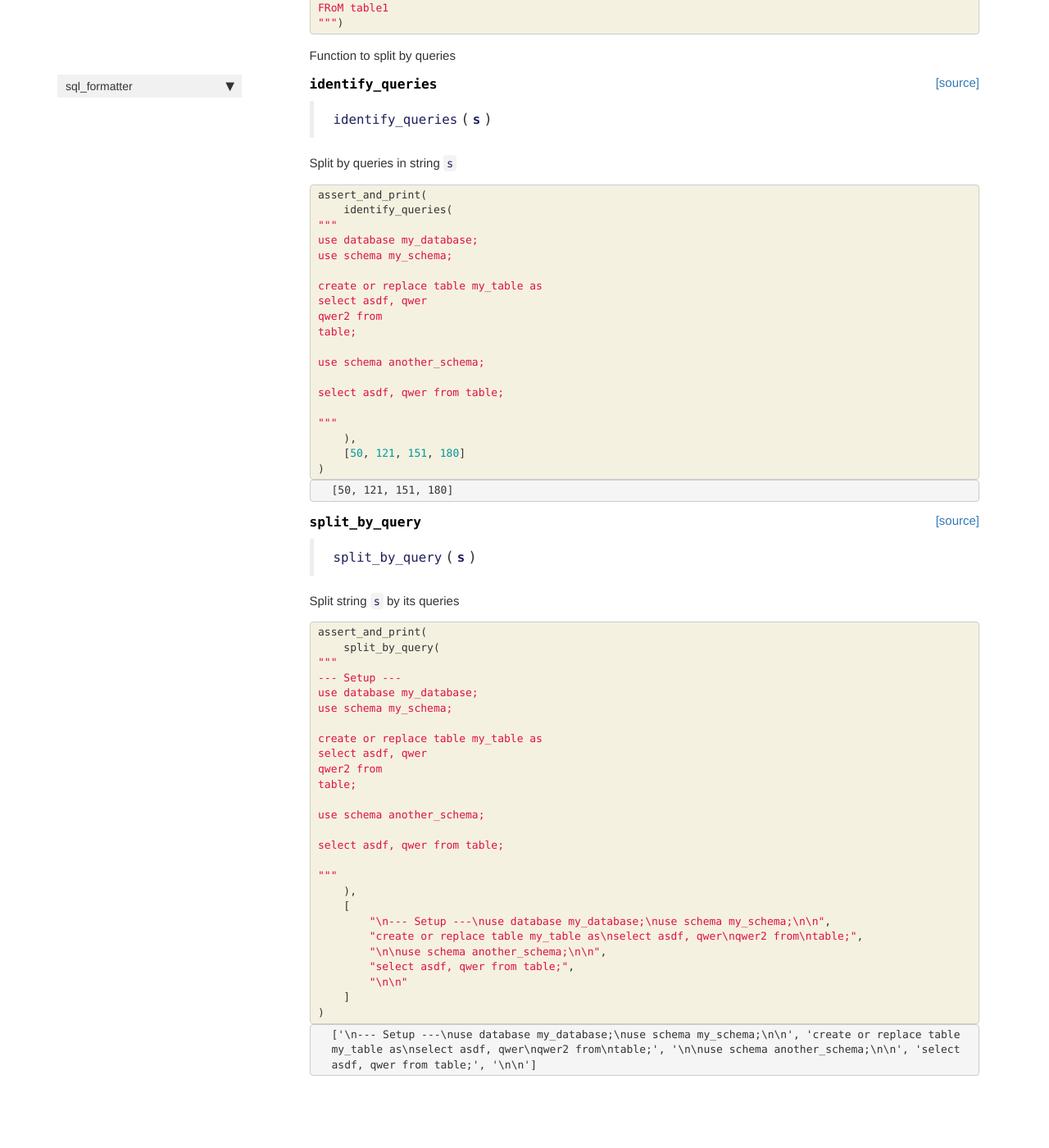
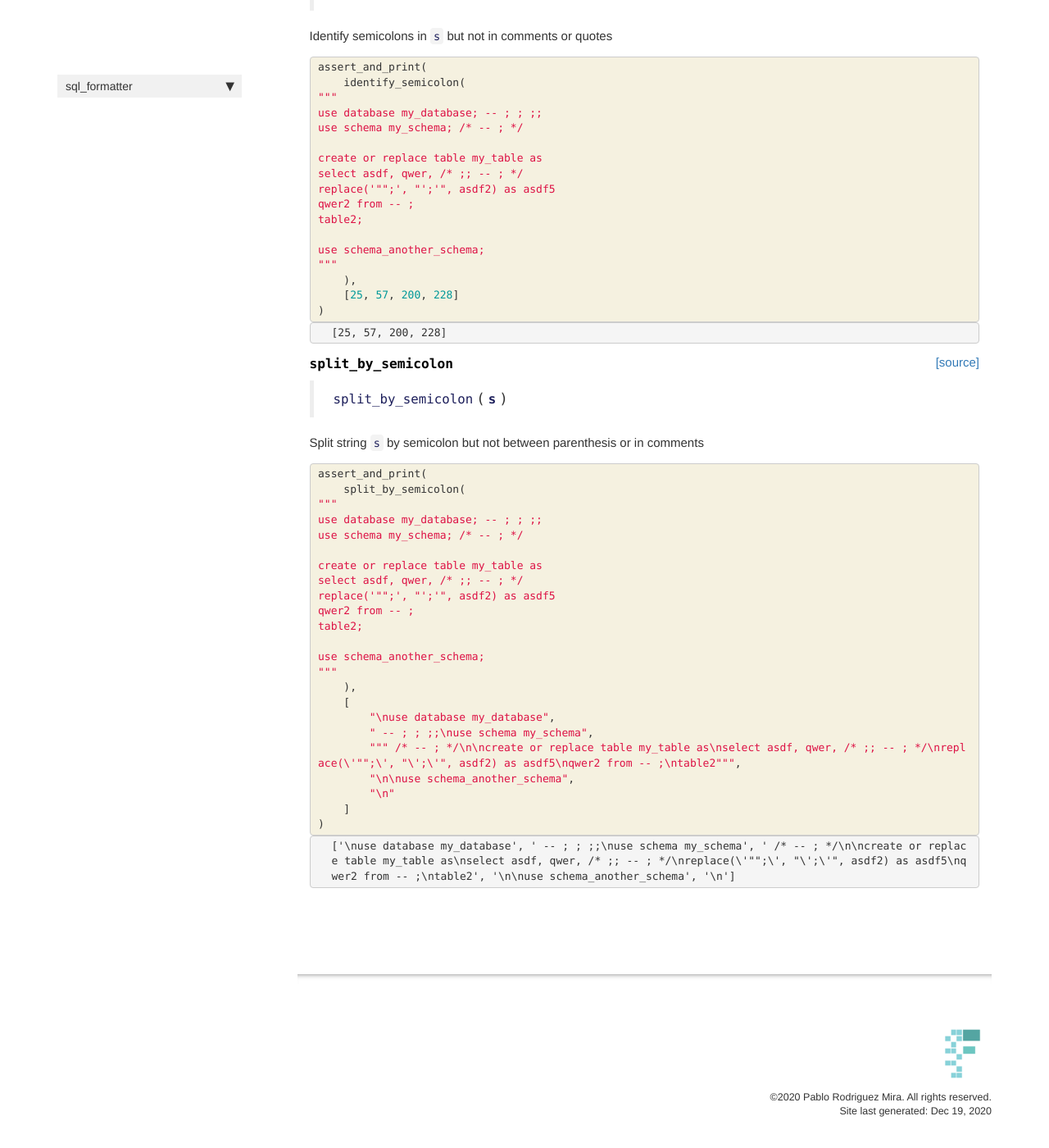
Before and after one commit to PabloRMira/sql_formatter, a Jekyll site: the page built from docs/utils.html, in a window 1280 px wide and 1400 px high, scrolled down 11141 px. Shown: the whole window at 82% size. Built offline with Jekyll 4.4.1, drawn with Linux system fonts in a browser that asks for light colours; nearby versions of some CDN libraries; comment, search, counter and statistics services are not loaded; some of the changed text lies outside the part shown.

Commit message:
[FIX] Do not split if ; is in comments (#61)
This fixes #53

```diff
--- a/docs/utils.html
+++ b/docs/utils.html
@@ -692,39 +692,7 @@ substr(c.asdf, 1, 2) as substr_asdf,
 
 
 <div class="output_markdown rendered_html output_subarea ">
-<h4 id="identify_queries" class="doc_header"><code>identify_queries</code><a href="https://github.com/PabloRMira/sql_formatter/tree/master/sql_formatter/utils.py#L255" class="source_link" style="float:right">[source]</a></h4><blockquote><p><code>identify_queries</code>(<strong><code>s</code></strong>)</p>
-</blockquote>
-<p>Split by queries in string <code>s</code></p>
-
-</div>
-
-</div>
-
-</div>
-</div>
-
-</div>
-    {% endraw %}
-
-    {% raw %}
-
-<div class="cell border-box-sizing code_cell rendered">
-
-</div>
-    {% endraw %}
-
-    {% raw %}
-
-<div class="cell border-box-sizing code_cell rendered">
-
-<div class="output_wrapper">
-<div class="output">
-
-<div class="output_area">
-
-
-<div class="output_markdown rendered_html output_subarea ">
-<h4 id="identify_newline_chars" class="doc_header"><code>identify_newline_chars</code><a href="https://github.com/PabloRMira/sql_formatter/tree/master/sql_formatter/utils.py#L91" class="source_link" style="float:right">[source]</a></h4><blockquote><p><code>identify_newline_chars</code>(<strong><code>s</code></strong>)</p>
+<h4 id="identify_newline_chars" class="doc_header"><code>identify_newline_chars</code><a href="https://github.com/PabloRMira/sql_formatter/tree/master/sql_formatter/utils.py#L62" class="source_link" style="float:right">[source]</a></h4><blockquote><p><code>identify_newline_chars</code>(<strong><code>s</code></strong>)</p>
 </blockquote>
 <p>Identify newline characters in <code>s</code> but not in the comments</p>
 
@@ -799,7 +767,7 @@ substr(c.asdf, 1, 2) as substr_asdf,
 
 
 <div class="output_markdown rendered_html output_subarea ">
-<h4 id="replace_newline_chars" class="doc_header"><code>replace_newline_chars</code><a href="https://github.com/PabloRMira/sql_formatter/tree/master/sql_formatter/utils.py#L108" class="source_link" style="float:right">[source]</a></h4><blockquote><p><code>replace_newline_chars</code>(<strong><code>s</code></strong>)</p>
+<h4 id="replace_newline_chars" class="doc_header"><code>replace_newline_chars</code><a href="https://github.com/PabloRMira/sql_formatter/tree/master/sql_formatter/utils.py#L79" class="source_link" style="float:right">[source]</a></h4><blockquote><p><code>replace_newline_chars</code>(<strong><code>s</code></strong>)</p>
 </blockquote>
 <p>Replace newline characters in <code>s</code> by whitespace but not in the comments</p>
 
@@ -876,7 +844,7 @@ substr(c.asdf, 1, 2) as substr_asdf,
 
 
 <div class="output_markdown rendered_html output_subarea ">
-<h4 id="identify_select_from" class="doc_header"><code>identify_select_from</code><a href="https://github.com/PabloRMira/sql_formatter/tree/master/sql_formatter/utils.py#L115" class="source_link" style="float:right">[source]</a></h4><blockquote><p><code>identify_select_from</code>(<strong><code>s</code></strong>)</p>
+<h4 id="identify_select_from" class="doc_header"><code>identify_select_from</code><a href="https://github.com/PabloRMira/sql_formatter/tree/master/sql_formatter/utils.py#L86" class="source_link" style="float:right">[source]</a></h4><blockquote><p><code>identify_select_from</code>(<strong><code>s</code></strong>)</p>
 </blockquote>
 <p>Identify positions of SELECT and FROM in query <code>s</code></p>
 
@@ -1032,7 +1000,7 @@ substr(c.asdf, 1, 2) as substr_asdf,
 
 
 <div class="output_markdown rendered_html output_subarea ">
-<h4 id="split_by_select_from" class="doc_header"><code>split_by_select_from</code><a href="https://github.com/PabloRMira/sql_formatter/tree/master/sql_formatter/utils.py#L134" class="source_link" style="float:right">[source]</a></h4><blockquote><p><code>split_by_select_from</code>(<strong><code>s</code></strong>)</p>
+<h4 id="split_by_select_from" class="doc_header"><code>split_by_select_from</code><a href="https://github.com/PabloRMira/sql_formatter/tree/master/sql_formatter/utils.py#L105" class="source_link" style="float:right">[source]</a></h4><blockquote><p><code>split_by_select_from</code>(<strong><code>s</code></strong>)</p>
 </blockquote>
 <p>Split query <code>s</code> by statements SELECT and FROM</p>
 
@@ -1185,7 +1153,7 @@ substr(c.asdf, 1, 2) as substr_asdf,
 
 
 <div class="output_markdown rendered_html output_subarea ">
-<h4 id="add_whitespaces_between_symbols" class="doc_header"><code>add_whitespaces_between_symbols</code><a href="https://github.com/PabloRMira/sql_formatter/tree/master/sql_formatter/utils.py#L147" class="source_link" style="float:right">[source]</a></h4><blockquote><p><code>add_whitespaces_between_symbols</code>(<strong><code>s</code></strong>)</p>
+<h4 id="add_whitespaces_between_symbols" class="doc_header"><code>add_whitespaces_between_symbols</code><a href="https://github.com/PabloRMira/sql_formatter/tree/master/sql_formatter/utils.py#L118" class="source_link" style="float:right">[source]</a></h4><blockquote><p><code>add_whitespaces_between_symbols</code>(<strong><code>s</code></strong>)</p>
 </blockquote>
 <p>Add whitespaces between symbols in line <code>s</code></p>
 
@@ -1261,7 +1229,7 @@ substr(c.asdf, 1, 2) as substr_asdf,
 
 
 <div class="output_markdown rendered_html output_subarea ">
-<h4 id="identify_end_of_fields" class="doc_header"><code>identify_end_of_fields</code><a href="https://github.com/PabloRMira/sql_formatter/tree/master/sql_formatter/utils.py#L155" class="source_link" style="float:right">[source]</a></h4><blockquote><p><code>identify_end_of_fields</code>(<strong><code>s</code></strong>)</p>
+<h4 id="identify_end_of_fields" class="doc_header"><code>identify_end_of_fields</code><a href="https://github.com/PabloRMira/sql_formatter/tree/master/sql_formatter/utils.py#L126" class="source_link" style="float:right">[source]</a></h4><blockquote><p><code>identify_end_of_fields</code>(<strong><code>s</code></strong>)</p>
 </blockquote>
 <p>Identify end of fields in query <code>s</code></p>
 
@@ -1456,7 +1424,7 @@ substr(c.asdf, 1, 2) as substr_asdf,
 
 
 <div class="output_markdown rendered_html output_subarea ">
-<h4 id="add_newline_indentation" class="doc_header"><code>add_newline_indentation</code><a href="https://github.com/PabloRMira/sql_formatter/tree/master/sql_formatter/utils.py#L174" class="source_link" style="float:right">[source]</a></h4><blockquote><p><code>add_newline_indentation</code>(<strong><code>s</code></strong>, <strong><code>indentation</code></strong>)</p>
+<h4 id="add_newline_indentation" class="doc_header"><code>add_newline_indentation</code><a href="https://github.com/PabloRMira/sql_formatter/tree/master/sql_formatter/utils.py#L145" class="source_link" style="float:right">[source]</a></h4><blockquote><p><code>add_newline_indentation</code>(<strong><code>s</code></strong>, <strong><code>indentation</code></strong>)</p>
 </blockquote>
 <p>Add newline and indentation for end of fields in query <code>s</code></p>
 
@@ -1584,7 +1552,7 @@ substr(c.asdf, 1, 2) as substr_asdf,
 
 
 <div class="output_markdown rendered_html output_subarea ">
-<h4 id="extract_outer_subquery" class="doc_header"><code>extract_outer_subquery</code><a href="https://github.com/PabloRMira/sql_formatter/tree/master/sql_formatter/utils.py#L192" class="source_link" style="float:right">[source]</a></h4><blockquote><p><code>extract_outer_subquery</code>(<strong><code>s</code></strong>)</p>
+<h4 id="extract_outer_subquery" class="doc_header"><code>extract_outer_subquery</code><a href="https://github.com/PabloRMira/sql_formatter/tree/master/sql_formatter/utils.py#L163" class="source_link" style="float:right">[source]</a></h4><blockquote><p><code>extract_outer_subquery</code>(<strong><code>s</code></strong>)</p>
 </blockquote>
 <p>Extract outer subquery in query <code>s</code></p>
 
@@ -1637,7 +1605,7 @@ substr(c.asdf, 1, 2) as substr_asdf,
 
 
 <div class="output_markdown rendered_html output_subarea ">
-<h4 id="format_subquery" class="doc_header"><code>format_subquery</code><a href="https://github.com/PabloRMira/sql_formatter/tree/master/sql_formatter/utils.py#L218" class="source_link" style="float:right">[source]</a></h4><blockquote><p><code>format_subquery</code>(<strong><code>s</code></strong>, <strong><code>previous_s</code></strong>)</p>
+<h4 id="format_subquery" class="doc_header"><code>format_subquery</code><a href="https://github.com/PabloRMira/sql_formatter/tree/master/sql_formatter/utils.py#L189" class="source_link" style="float:right">[source]</a></h4><blockquote><p><code>format_subquery</code>(<strong><code>s</code></strong>, <strong><code>previous_s</code></strong>)</p>
 </blockquote>
 <p>Format subquery in line <code>s</code> based on indentation on <code>previous_s</code></p>
 
@@ -1676,7 +1644,7 @@ substr(c.asdf, 1, 2) as substr_asdf,
 
 
 <div class="output_markdown rendered_html output_subarea ">
-<h4 id="check_sql_query" class="doc_header"><code>check_sql_query</code><a href="https://github.com/PabloRMira/sql_formatter/tree/master/sql_formatter/utils.py#L244" class="source_link" style="float:right">[source]</a></h4><blockquote><p><code>check_sql_query</code>(<strong><code>s</code></strong>)</p>
+<h4 id="check_sql_query" class="doc_header"><code>check_sql_query</code><a href="https://github.com/PabloRMira/sql_formatter/tree/master/sql_formatter/utils.py#L215" class="source_link" style="float:right">[source]</a></h4><blockquote><p><code>check_sql_query</code>(<strong><code>s</code></strong>)</p>
 </blockquote>
 <p>Checks whether <code>s</code> is a SQL query</p>
 
@@ -1857,7 +1825,7 @@ substr(c.asdf, 1, 2) as substr_asdf,
 
 
 <div class="output_markdown rendered_html output_subarea ">
-<h4 id="check_skip_marker" class="doc_header"><code>check_skip_marker</code><a href="https://github.com/PabloRMira/sql_formatter/tree/master/sql_formatter/utils.py#L250" class="source_link" style="float:right">[source]</a></h4><blockquote><p><code>check_skip_marker</code>(<strong><code>s</code></strong>)</p>
+<h4 id="check_skip_marker" class="doc_header"><code>check_skip_marker</code><a href="https://github.com/PabloRMira/sql_formatter/tree/master/sql_formatter/utils.py#L221" class="source_link" style="float:right">[source]</a></h4><blockquote><p><code>check_skip_marker</code>(<strong><code>s</code></strong>)</p>
 </blockquote>
 <p>Checks whether user set marker /<em>skip-formatter</em>/ to not format query</p>
 
@@ -1941,66 +1909,64 @@ substr(c.asdf, 1, 2) as substr_asdf,
 
 
 <div class="output_markdown rendered_html output_subarea ">
-<h4 id="identify_queries" class="doc_header"><code>identify_queries</code><a href="https://github.com/PabloRMira/sql_formatter/tree/master/sql_formatter/utils.py#L255" class="source_link" style="float:right">[source]</a></h4><blockquote><p><code>identify_queries</code>(<strong><code>s</code></strong>)</p>
+<h4 id="identify_semicolon" class="doc_header"><code>identify_semicolon</code><a href="https://github.com/PabloRMira/sql_formatter/tree/master/sql_formatter/utils.py#L226" class="source_link" style="float:right">[source]</a></h4><blockquote><p><code>identify_semicolon</code>(<strong><code>s</code></strong>)</p>
 </blockquote>
-<p>Split by queries in string <code>s</code></p>
-
-</div>
-
-</div>
-
-</div>
-</div>
-
-</div>
-    {% endraw %}
-
-    {% raw %}
-
-<div class="cell border-box-sizing code_cell rendered">
-
-</div>
-    {% endraw %}
-
-    {% raw %}
-
-<div class="cell border-box-sizing code_cell rendered">
-<div class="input">
-
-<div class="inner_cell">
-    <div class="input_area">
-<div class=" highlight hl-ipython3"><pre><span></span><span class="n">assert_and_print</span><span class="p">(</span>
-    <span class="n">identify_queries</span><span class="p">(</span>
-<span class="sd">&quot;&quot;&quot;</span>
-<span class="sd">use database my_database;</span>
-<span class="sd">use schema my_schema;</span>
+<p>Identify semicolons in <code>s</code> but not in comments or quotes</p>
+
+</div>
+
+</div>
+
+</div>
+</div>
+
+</div>
+    {% endraw %}
+
+    {% raw %}
+
+<div class="cell border-box-sizing code_cell rendered">
+
+</div>
+    {% endraw %}
+
+    {% raw %}
+
+<div class="cell border-box-sizing code_cell rendered">
+<div class="input">
+
+<div class="inner_cell">
+    <div class="input_area">
+<div class=" highlight hl-ipython3"><pre><span></span><span class="n">assert_and_print</span><span class="p">(</span>
+    <span class="n">identify_semicolon</span><span class="p">(</span>
+<span class="sd">&quot;&quot;&quot;</span>
+<span class="sd">use database my_database; -- ; ; ;;</span>
+<span class="sd">use schema my_schema; /* -- ; */</span>
 
 <span class="sd">create or replace table my_table as</span>
-<span class="sd">select asdf, qwer</span>
-<span class="sd">qwer2 from</span>
-<span class="sd">table;</span>
-
-<span class="sd">use schema another_schema;</span>
-
-<span class="sd">select asdf, qwer from table;</span>
-
+<span class="sd">select asdf, qwer, /* ;; -- ; */</span>
+<span class="sd">replace(&#39;&quot;&quot;;&#39;, &quot;&#39;;&#39;&quot;, asdf2) as asdf5</span>
+<span class="sd">qwer2 from -- ;</span>
+<span class="sd">table2;</span>
+
+<span class="sd">use schema_another_schema;</span>
 <span class="sd">&quot;&quot;&quot;</span>
     <span class="p">),</span>
-    <span class="p">[</span><span class="mi">50</span><span class="p">,</span> <span class="mi">121</span><span class="p">,</span> <span class="mi">151</span><span class="p">,</span> <span class="mi">180</span><span class="p">]</span>
-<span class="p">)</span>
-</pre></div>
-
-    </div>
-</div>
-</div>
-
-<div class="output_wrapper">
-<div class="output">
-
-<div class="output_area">
-
-<div class="output_subarea output_stream output_stdout output_text">
-<pre>[50, 121, 151, 180]
+    <span class="p">[</span><span class="mi">25</span><span class="p">,</span> <span class="mi">57</span><span class="p">,</span> <span class="mi">200</span><span class="p">,</span> <span class="mi">228</span><span class="p">]</span>
+<span class="p">)</span>
+</pre></div>
+
+    </div>
+</div>
+</div>
+
+<div class="output_wrapper">
+<div class="output">
+
+<div class="output_area">
+
+<div class="output_subarea output_stream output_stdout output_text">
+<pre>[25, 57, 200, 228]
 </pre>
 </div>
 </div>
@@ -2022,58 +1988,55 @@ substr(c.asdf, 1, 2) as substr_asdf,
 
 
 <div class="output_markdown rendered_html output_subarea ">
-<h4 id="split_by_query" class="doc_header"><code>split_by_query</code><a href="https://github.com/PabloRMira/sql_formatter/tree/master/sql_formatter/utils.py#L284" class="source_link" style="float:right">[source]</a></h4><blockquote><p><code>split_by_query</code>(<strong><code>s</code></strong>)</p>
+<h4 id="split_by_semicolon" class="doc_header"><code>split_by_semicolon</code><a href="https://github.com/PabloRMira/sql_formatter/tree/master/sql_formatter/utils.py#L315" class="source_link" style="float:right">[source]</a></h4><blockquote><p><code>split_by_semicolon</code>(<strong><code>s</code></strong>)</p>
 </blockquote>
-<p>Split string <code>s</code> by its queries</p>
-
-</div>
-
-</div>
-
-</div>
-</div>
-
-</div>
-    {% endraw %}
-
-    {% raw %}
-
-<div class="cell border-box-sizing code_cell rendered">
-
-</div>
-    {% endraw %}
-
-    {% raw %}
-
-<div class="cell border-box-sizing code_cell rendered">
-<div class="input">
-
-<div class="inner_cell">
-    <div class="input_area">
-<div class=" highlight hl-ipython3"><pre><span></span><span class="n">assert_and_print</span><span class="p">(</span>
-    <span class="n">split_by_query</span><span class="p">(</span>
-<span class="sd">&quot;&quot;&quot;</span>
-<span class="sd">--- Setup ---</span>
-<span class="sd">use database my_database;</span>
-<span class="sd">use schema my_schema;</span>
+<p>Split string <code>s</code> by semicolon but not between parenthesis or in comments</p>
+
+</div>
+
+</div>
+
+</div>
+</div>
+
+</div>
+    {% endraw %}
+
+    {% raw %}
+
+<div class="cell border-box-sizing code_cell rendered">
+
+</div>
+    {% endraw %}
+
+    {% raw %}
+
+<div class="cell border-box-sizing code_cell rendered">
+<div class="input">
+
+<div class="inner_cell">
+    <div class="input_area">
+<div class=" highlight hl-ipython3"><pre><span></span><span class="n">assert_and_print</span><span class="p">(</span>
+    <span class="n">split_by_semicolon</span><span class="p">(</span>
+<span class="sd">&quot;&quot;&quot;</span>
+<span class="sd">use database my_database; -- ; ; ;;</span>
+<span class="sd">use schema my_schema; /* -- ; */</span>
 
 <span class="sd">create or replace table my_table as</span>
-<span class="sd">select asdf, qwer</span>
-<span class="sd">qwer2 from</span>
-<span class="sd">table;</span>
-
-<span class="sd">use schema another_schema;</span>
-
-<span class="sd">select asdf, qwer from table;</span>
-
+<span class="sd">select asdf, qwer, /* ;; -- ; */</span>
+<span class="sd">replace(&#39;&quot;&quot;;&#39;, &quot;&#39;;&#39;&quot;, asdf2) as asdf5</span>
+<span class="sd">qwer2 from -- ;</span>
+<span class="sd">table2;</span>
+
+<span class="sd">use schema_another_schema;</span>
 <span class="sd">&quot;&quot;&quot;</span>
     <span class="p">),</span>
     <span class="p">[</span>
-        <span class="s2">&quot;</span><span class="se">\n</span><span class="s2">--- Setup ---</span><span class="se">\n</span><span class="s2">use database my_database;</span><span class="se">\n</span><span class="s2">use schema my_schema;</span><span class="se">\n\n</span><span class="s2">&quot;</span><span class="p">,</span>
-        <span class="s2">&quot;create or replace table my_table as</span><span class="se">\n</span><span class="s2">select asdf, qwer</span><span class="se">\n</span><span class="s2">qwer2 from</span><span class="se">\n</span><span class="s2">table;&quot;</span><span class="p">,</span>
-        <span class="s2">&quot;</span><span class="se">\n\n</span><span class="s2">use schema another_schema;</span><span class="se">\n\n</span><span class="s2">&quot;</span><span class="p">,</span>
-        <span class="s2">&quot;select asdf, qwer from table;&quot;</span><span class="p">,</span>
-        <span class="s2">&quot;</span><span class="se">\n\n</span><span class="s2">&quot;</span>
+        <span class="s2">&quot;</span><span class="se">\n</span><span class="s2">use database my_database&quot;</span><span class="p">,</span>
+        <span class="s2">&quot; -- ; ; ;;</span><span class="se">\n</span><span class="s2">use schema my_schema&quot;</span><span class="p">,</span>
+        <span class="sd">&quot;&quot;&quot; /* -- ; */\n\ncreate or replace table my_table as\nselect asdf, qwer, /* ;; -- ; */\nreplace(\&#39;&quot;&quot;;\&#39;, &quot;\&#39;;\&#39;&quot;, asdf2) as asdf5\nqwer2 from -- ;\ntable2&quot;&quot;&quot;</span><span class="p">,</span>
+        <span class="s2">&quot;</span><span class="se">\n\n</span><span class="s2">use schema_another_schema&quot;</span><span class="p">,</span>
+        <span class="s2">&quot;</span><span class="se">\n</span><span class="s2">&quot;</span>
     <span class="p">]</span>
 <span class="p">)</span>
 </pre></div>
@@ -2088,15 +2051,15 @@ substr(c.asdf, 1, 2) as substr_asdf,
 <div class="output_area">
 
 <div class="output_subarea output_stream output_stdout output_text">
-<pre>[&#39;\n--- Setup ---\nuse database my_database;\nuse schema my_schema;\n\n&#39;, &#39;create or replace table my_table as\nselect asdf, qwer\nqwer2 from\ntable;&#39;, &#39;\n\nuse schema another_schema;\n\n&#39;, &#39;select asdf, qwer from table;&#39;, &#39;\n\n&#39;]
-</pre>
-</div>
-</div>
-
-</div>
-</div>
-
-</div>
-    {% endraw %}
-
-</div>
+<pre>[&#39;\nuse database my_database&#39;, &#39; -- ; ; ;;\nuse schema my_schema&#39;, &#39; /* -- ; */\n\ncreate or replace table my_table as\nselect asdf, qwer, /* ;; -- ; */\nreplace(\&#39;&#34;&#34;;\&#39;, &#34;\&#39;;\&#39;&#34;, asdf2) as asdf5\nqwer2 from -- ;\ntable2&#39;, &#39;\n\nuse schema_another_schema&#39;, &#39;\n&#39;]
+</pre>
+</div>
+</div>
+
+</div>
+</div>
+
+</div>
+    {% endraw %}
+
+</div>
--- a/sql_formatter/_nbdev.py
+++ b/sql_formatter/_nbdev.py
@@ -25,7 +25,6 @@ index = {"MAIN_STATEMENTS": "00_core.ipynb",
          "remove_whitespaces_comments": "02_utils.ipynb",
          "remove_redundant_whitespaces": "02_utils.ipynb",
          "mark_comments": "02_utils.ipynb",
-         "identify_queries": "02_utils.ipynb",
          "identify_newline_chars": "02_utils.ipynb",
          "replace_newline_chars": "02_utils.ipynb",
          "identify_select_from": "02_utils.ipynb",
@@ -37,7 +36,8 @@ index = {"MAIN_STATEMENTS": "00_core.ipynb",
          "format_subquery": "02_utils.ipynb",
          "check_sql_query": "02_utils.ipynb",
          "check_skip_marker": "02_utils.ipynb",
-         "split_by_query": "02_utils.ipynb"}
+         "identify_semicolon": "02_utils.ipynb",
+         "split_by_semicolon": "02_utils.ipynb"}
 
 modules = ["core.py",
            "format_file.py",
--- a/sql_formatter/format_file.py
+++ b/sql_formatter/format_file.py
@@ -14,7 +14,7 @@ from .utils import *
 def format_sql_commands(s):
     "Format SQL commands in `s`"
     s = s.strip()  # strip file contents
-    split_s = s.split(";")  # split by query
+    split_s = split_by_semicolon(s)  # split by query
     # format only SQL queries, let everything else unchanged
     formatted_split_s = [
         "\n\n\n" + format_sql(sp, add_semicolon=False).strip()
```
Also changed, not shown: docs/format_file.html (+69 -0 lines), sql_formatter/utils.py (+89 -55 lines), 2 other files.
